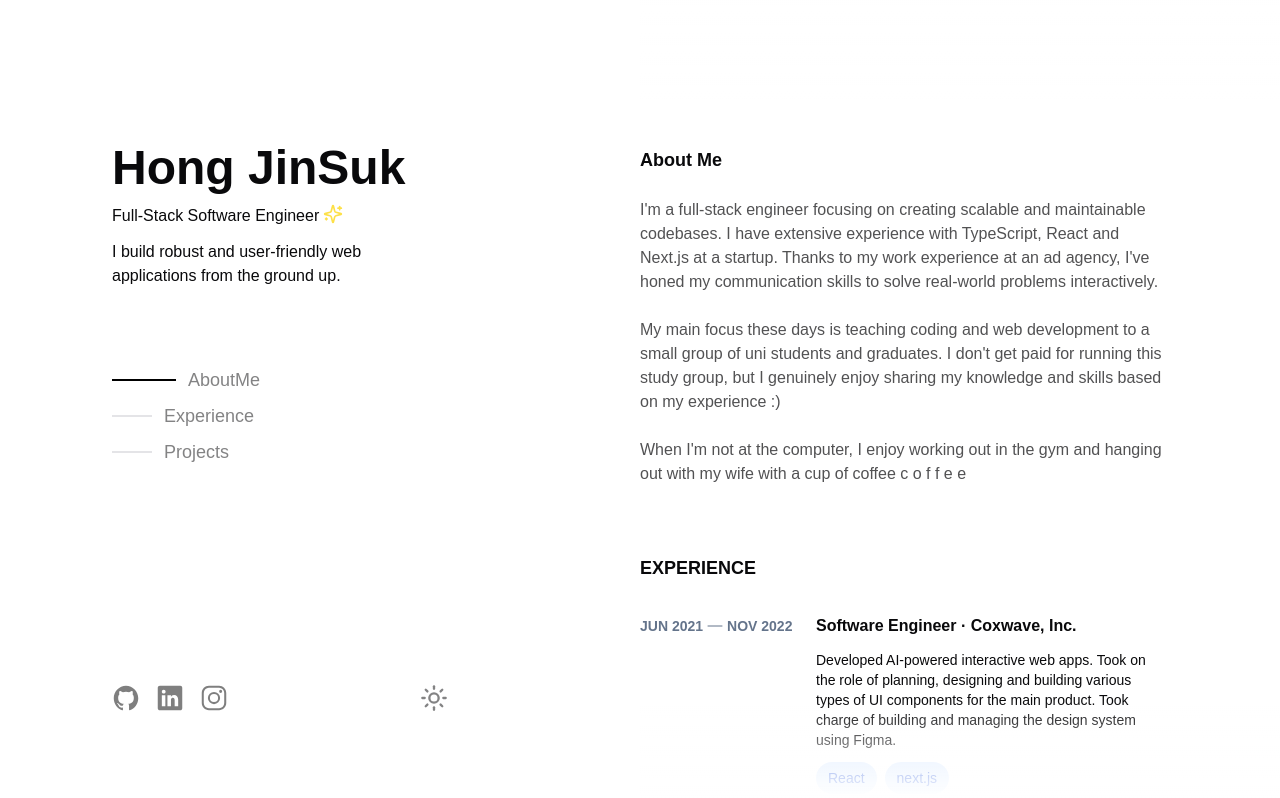
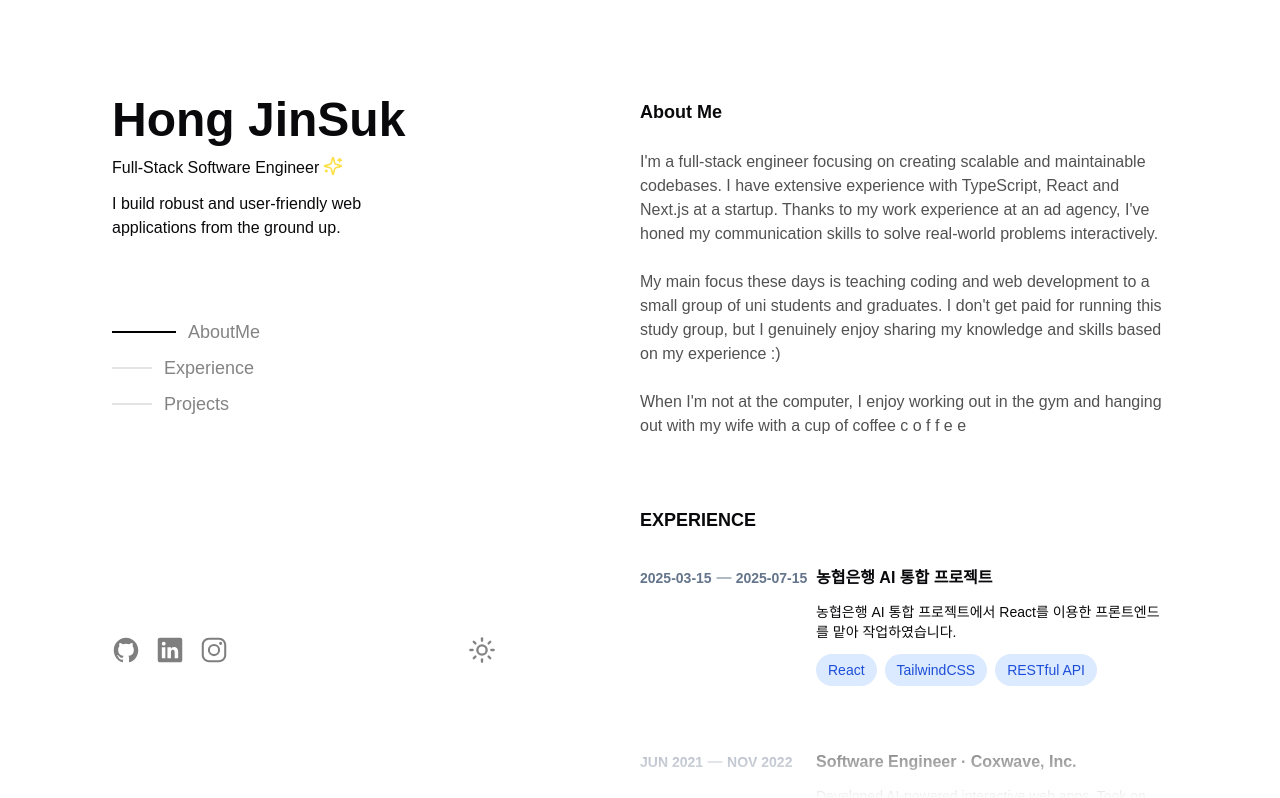
Before and after one commit to Hong-JinSuk/responsive-portfolio, a Next.js app: page /hong-jinsuk in a window 1280 px wide. Shown: the top 798 px of the page. Built offline with nearby package versions, Linux system fonts and the light colour scheme.

Commit message:
fix: layout about scroll

```diff
--- a/src/app/hong-jinsuk/page.tsx
+++ b/src/app/hong-jinsuk/page.tsx
@@ -1,134 +1,34 @@
 'use client';
 
-import pIntro from '@/assets/images/code-image.png';
-import Github from '@/assets/images/logo-github.svg';
-import Instargram from '@/assets/images/logo-instagram.svg';
-import LinkedIn from '@/assets/images/logo-linkedin.svg';
 import Card from '@/components/ui/card';
 import { Separator } from '@/components/ui/separator';
 import SwitchTheme from '@/components/ui/switch-theme';
+import {
+  AboutMe,
+  ExData,
+  IntroduceMyself,
+  ProjectsData,
+  SocialLink,
+} from '@/constant/data';
 import { useMouseSpy } from '@/hooks/use-mouse-spy';
 import { useScrollSpy } from '@/hooks/use-scroll-spy';
-import { CardType } from '@/types/types';
-import { ArrowRight, Sparkles } from 'lucide-react';
+import { ArrowRight, ArrowUp, Sparkles } from 'lucide-react';
 import Image from 'next/image';
 import Link from 'next/link';
 import { Fragment } from 'react';
-
-const ExData: CardType[] = [
-  {
-    sdate: 'JUN 2021',
-    edate: 'NOV 2022',
-    title: 'Software Engineer · Coxwave, Inc. ',
-    content:
-      'Developed AI-powered interactive web apps. Took on the role of planning, designing and building various types of UI components for the main product. Took charge of building and managing the design system using Figma.',
-    stacks: ['React', 'next.js'],
-    toNavigate: '',
-  },
-  {
-    sdate: 'JUN 2021',
-    edate: 'NOV 2022',
-    title: 'Software Engineer · Coxwave, Inc. ',
-    content:
-      'Developed AI-powered interactive web apps. Took on the role of planning, designing and building various types of UI components for the main product. Took charge of building and managing the design system using Figma.',
-    stacks: ['react', 'next.js'],
-    toNavigate: '',
-  },
-  {
-    sdate: 'JUN 2021',
-    edate: 'NOV 2022',
-    title: 'Software Engineer · Coxwave, Inc. ',
-    content:
-      'Developed AI-powered interactive web apps. Took on the role of planning, designing and building various types of UI components for the main product. Took charge of building and managing the design system using Figma.',
-    stacks: [
-      'react',
-      'next.js',
-      'TypeScript',
-      'Tailwind CSS',
-      'Java',
-      'JPA',
-      'R',
-      'Python',
-    ],
-    toNavigate: '',
-  },
-];
-
-const ProjectsData: CardType[] = [
-  {
-    title: 'Hama',
-    content:
-      'An AI-powered web application for erasing objects from an image. The application was sold to Sandoll Group in March 2023.',
-    stacks: ['TypeScript', 'Next.js', 'Tailwind CSS', 'MongoDB'],
-    intro: pIntro.src,
-    toNavigate: '',
-  },
-  {
-    title: 'Hama',
-    content:
-      'An AI-powered web application for erasing objects from an image. The application was sold to Sandoll Group in March 2023.',
-    stacks: ['TypeScript', 'Next.js', 'Tailwind CSS', 'MongoDB'],
-    intro: pIntro.src,
-    toNavigate: '',
-  },
-  {
-    title: 'Hama',
-    content:
-      'An AI-powered web application for erasing objects from an image. The application was sold to Sandoll Group in March 2023.',
-    stacks: ['TypeScript', 'Next.js', 'Tailwind CSS', 'MongoDB'],
-    intro: pIntro.src,
-    toNavigate: '',
-  },
-];
-
-const IntroduceMyself =
-  'I build robust and user-friendly web applications from the ground up.';
-
-const SocialLink = [
-  { src: Github, url: 'https://github.com/Hong-JinSuk', alt: 'Github' },
-  { src: LinkedIn, url: '', alt: 'LinkedIn' },
-  { src: Instargram, url: '', alt: 'Instagram' },
-];
-
-const AboutMe = [
-  `I'm a full-stack engineer focusing on creating scalable and
-            maintainable codebases. I have extensive experience with TypeScript,
-            React and Next.js at a startup. Thanks to my work experience at an
-            ad agency, I've honed my communication skills to solve real-world
-            problems interactively.`,
-  `My main focus these days is teaching coding and web development to a
-            small group of uni students and graduates. I don't get paid for
-            running this study group, but I genuinely enjoy sharing my knowledge
-            and skills based on my experience :)`,
-  `When I'm not at the computer, I enjoy working out in the gym and
-            hanging out with my wife with a cup of coffee c o f f e e`,
-];
 
 const sectionIds = ['AboutMe', 'Experience', 'Projects'];
 const sectionMouseIds = ['AboutMe', 'Experience', 'Projects'];
 
 export default function Page() {
-  // const maskStyle = useMaskImage(40);
   const activeScrollId = useScrollSpy({ ids: sectionIds, offset: 0 });
   const activeMouseId = useMouseSpy({ ids: sectionMouseIds });
 
   const activeId = activeMouseId ?? activeScrollId;
 
-  // const [appliedMask, setAppliedMask] = useState<string | null>(null);
-
-  // useEffect(() => {
-  //   const handleResize = () => {
-  //     const isLg = window.innerWidth >= 1024;
-  //     setAppliedMask(isLg ? maskStyle : '');
-  //   };
-
-  //   handleResize(); // 초기 실행 (현재 화면 크기 반영)
-  //   window.addEventListener('resize', handleResize);
-  //   return () => window.removeEventListener('resize', handleResize);
-  // }, [maskStyle]);
-
   return (
     <div className="flex flex-col lg:flex-row w-full h-full relative">
+      <div className="gradation bg-gradient-to-t from-transparent to-white/100 dark:to-[#0E172A]/100 fixed w-full top-0 lg:h-[100px] md:h-16 z-50"></div>
       <header className="w-full flex flex-col justify-between lg:sticky lg:top-0 lg:py-24 lg:max-h-screen">
         <section className="flex h-full flex-col space-y-3 mb-6">
           <div className="flex items-center justify-between">
@@ -167,18 +67,6 @@ export default function Page() {
               </div>
             ))}
           </nav>
-          {/* <nav>
-            <ul style={{ display: 'flex', gap: '1rem' }}>
-              {sectionIds.map((id) => (
-                <li
-                  key={id}
-                  style={{ fontWeight: activeId === id ? 'bold' : 'normal' }}
-                >
-                  {id}
-                </li>
-              ))}
-            </ul>
-          </nav> */}
         </section>
         <section>
           <div className="flex pb-10 pt-10">
@@ -193,14 +81,13 @@ export default function Page() {
                 />
               ))}
             </div>
-            <div className="hidden lg:flex flex-grow justify-center">
+            <div className="hidden lg:flex flex-grow pl-60">
               <SwitchTheme />
             </div>
           </div>
         </section>
       </header>
       <main className="flex flex-col w-full overflow-hidden relative mb-[115px] gap-10">
-        <div className="gradation bg-gradient-to-t from-transparent to-white/100 dark:to-[#0E172A]/100 fixed w-full top-0 lg:h-[100px] md:h-16 z-50"></div>
         <section className="w-full lg:pt-[70px]" id={sectionMouseIds[0]}>
           <p className="text-lg font-semibold lg:pt-7" id={sectionIds[0]}>
             About Me
@@ -254,11 +141,12 @@ export default function Page() {
               />
             ))}
           </div>
-          <div className="flex items-center py-6">
+          <div className="flex items-center justify-between py-6">
             <span className="flex items-center cursor-pointer group hover:underline underline-offset-4 decoration-blue-400">
               <Link href={'/projects'}>View All Projects </Link>
               <ArrowRight className="size-5 group-hover:ml-2 transition-all duration-300" />
             </span>
+            <ArrowUp className="transition-all duration-300 hover:-translate-y-2 cursor-pointer" />
           </div>
         </section>
         <div className="gradation bg-gradient-to-b from-transparent to-white/100 dark:to-[#0E172A]/100 fixed w-full bottom-0 h-[100px] z-50"></div>
--- a/src/app/layout.tsx
+++ b/src/app/layout.tsx
@@ -34,7 +34,7 @@ export default function RootLayout({
           enableSystem
           disableTransitionOnChange
         >
-          <div className="w-full h-full md:px-28 md:pt-12 pt-5 px-5 lg:mx-auto max-w-screen-xl">
+          <div className="w-full h-full md:px-28 max-lg:pt-12 max-md:pt-5 px-5 lg:mx-auto max-w-screen-xl">
             {children}
           </div>
         </ThemeProvider>
--- a/src/components/ui/card.tsx
+++ b/src/components/ui/card.tsx
@@ -12,13 +12,14 @@ export default function Card({
   content,
   stacks,
   intro,
+  toNavigate,
   className,
 }: CardType) {
   const router = useRouter();
 
   const navigate = (toNavigate: string) => {
+    // router.push(`/${toNavigate}`);
     router.push(`/${toNavigate}`);
-    // router.push(`/${toNavigate}`);
   };
 
   return (
@@ -33,8 +34,14 @@ export default function Card({
         )}
         <div className="flex flex-col">
           <span
-            className="w-fit cursor-pointer hover:text-blue-800 font-bold"
-            onClick={() => navigate('hong-jinsuk')}
+            className={`w-fit cursor-pointer  font-bold ${
+              toNavigate ? 'hover:text-blue-800' : ''
+            }`}
+            onClick={() => {
+              if (toNavigate) {
+                navigate('hong-jinsuk');
+              }
+            }}
           >
             {title}
           </span>
--- /dev/null
+++ b/src/constant/data.ts
@@ -0,0 +1,94 @@
+import pIntro from '@/assets/images/code-image.png';
+import Github from '@/assets/images/logo-github.svg';
+import Instargram from '@/assets/images/logo-instagram.svg';
+import LinkedIn from '@/assets/images/logo-linkedin.svg';
+import { CardType } from '@/types/types';
+
+export const ExData: CardType[] = [
+  {
+    sdate: '2025-03-15',
+    edate: '2025-07-15',
+    title: '농협은행 AI 통합 프로젝트',
+    content:
+      '농협은행 AI 통합 프로젝트에서 React를 이용한 프론트엔드를 맡아 작업하였습니다.',
+    stacks: ['React', 'TailwindCSS', 'RESTful API'],
+    toNavigate: '',
+  },
+  {
+    sdate: 'JUN 2021',
+    edate: 'NOV 2022',
+    title: 'Software Engineer · Coxwave, Inc. ',
+    content:
+      'Developed AI-powered interactive web apps. Took on the role of planning, designing and building various types of UI components for the main product. Took charge of building and managing the design system using Figma.',
+    stacks: ['react', 'next.js'],
+    toNavigate: '',
+  },
+  {
+    sdate: 'JUN 2021',
+    edate: 'NOV 2022',
+    title: 'Software Engineer · Coxwave, Inc. ',
+    content:
+      'Developed AI-powered interactive web apps. Took on the role of planning, designing and building various types of UI components for the main product. Took charge of building and managing the design system using Figma.',
+    stacks: [
+      'react',
+      'next.js',
+      'TypeScript',
+      'Tailwind CSS',
+      'Java',
+      'JPA',
+      'R',
+      'Python',
+    ],
+    toNavigate: '',
+  },
+];
+
+export const AboutMe = [
+  `I'm a full-stack engineer focusing on creating scalable and
+            maintainable codebases. I have extensive experience with TypeScript,
+            React and Next.js at a startup. Thanks to my work experience at an
+            ad agency, I've honed my communication skills to solve real-world
+            problems interactively.`,
+  `My main focus these days is teaching coding and web development to a
+            small group of uni students and graduates. I don't get paid for
+            running this study group, but I genuinely enjoy sharing my knowledge
+            and skills based on my experience :)`,
+  `When I'm not at the computer, I enjoy working out in the gym and
+            hanging out with my wife with a cup of coffee c o f f e e`,
+];
+
+export const ProjectsData: CardType[] = [
+  {
+    title: 'Hama',
+    content:
+      'An AI-powered web application for erasing objects from an image. The application was sold to Sandoll Group in March 2023.',
+    stacks: ['TypeScript', 'Next.js', 'Tailwind CSS', 'MongoDB'],
+    intro: pIntro.src,
+    toNavigate: '',
+  },
+  {
+    title: 'Hama',
+    content:
+      'An AI-powered web application for erasing objects from an image. The application was sold to Sandoll Group in March 2023.',
+    stacks: ['TypeScript', 'Next.js', 'Tailwind CSS', 'MongoDB'],
+    intro: pIntro.src,
+    toNavigate: '',
+  },
+  {
+    title: 'Hama',
+    content:
+      'An AI-powered web application for erasing objects from an image. The application was sold to Sandoll Group in March 2023.',
+    stacks: ['TypeScript', 'Next.js', 'Tailwind CSS', 'MongoDB'],
+    intro: pIntro.src,
+    toNavigate: '',
+  },
+];
+
+export const SocialLink = [
+  { src: Github, url: 'https://github.com/Hong-JinSuk', alt: 'Github' },
+  { src: LinkedIn, url: '', alt: 'LinkedIn' },
+  { src: Instargram, url: '', alt: 'Instagram' },
+];
+
+export const IntroduceMyself =
+  'I build robust and user-friendly web applications from the ground up.';
--- a/src/types/types.ts
+++ b/src/types/types.ts
@@ -1,7 +1,7 @@
 export type CardType = {
   title: string;
   content: string;
-  toNavigate: string;
+  toNavigate?: string;
   sdate?: string;
   edate?: string;
   stacks?: string[];
```
